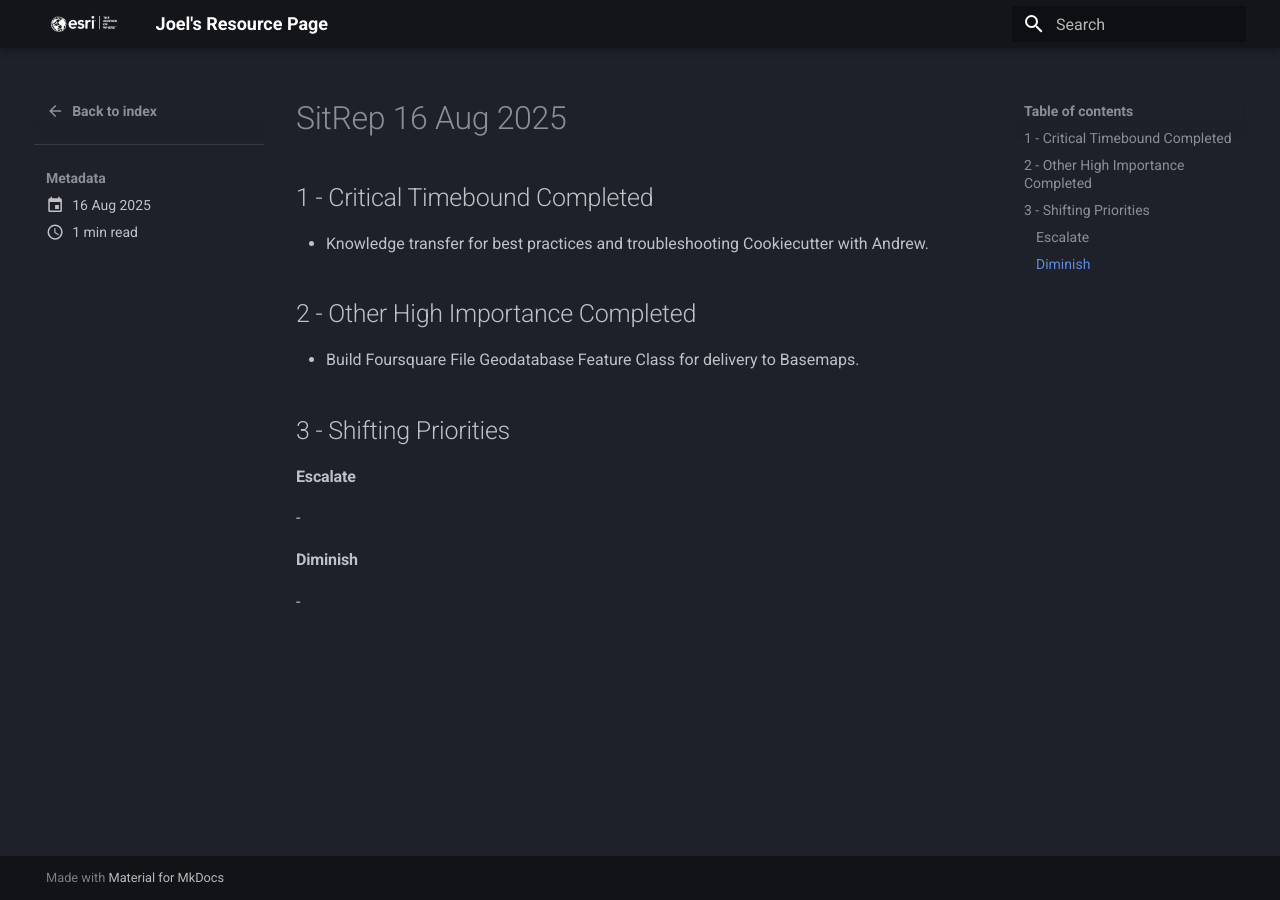
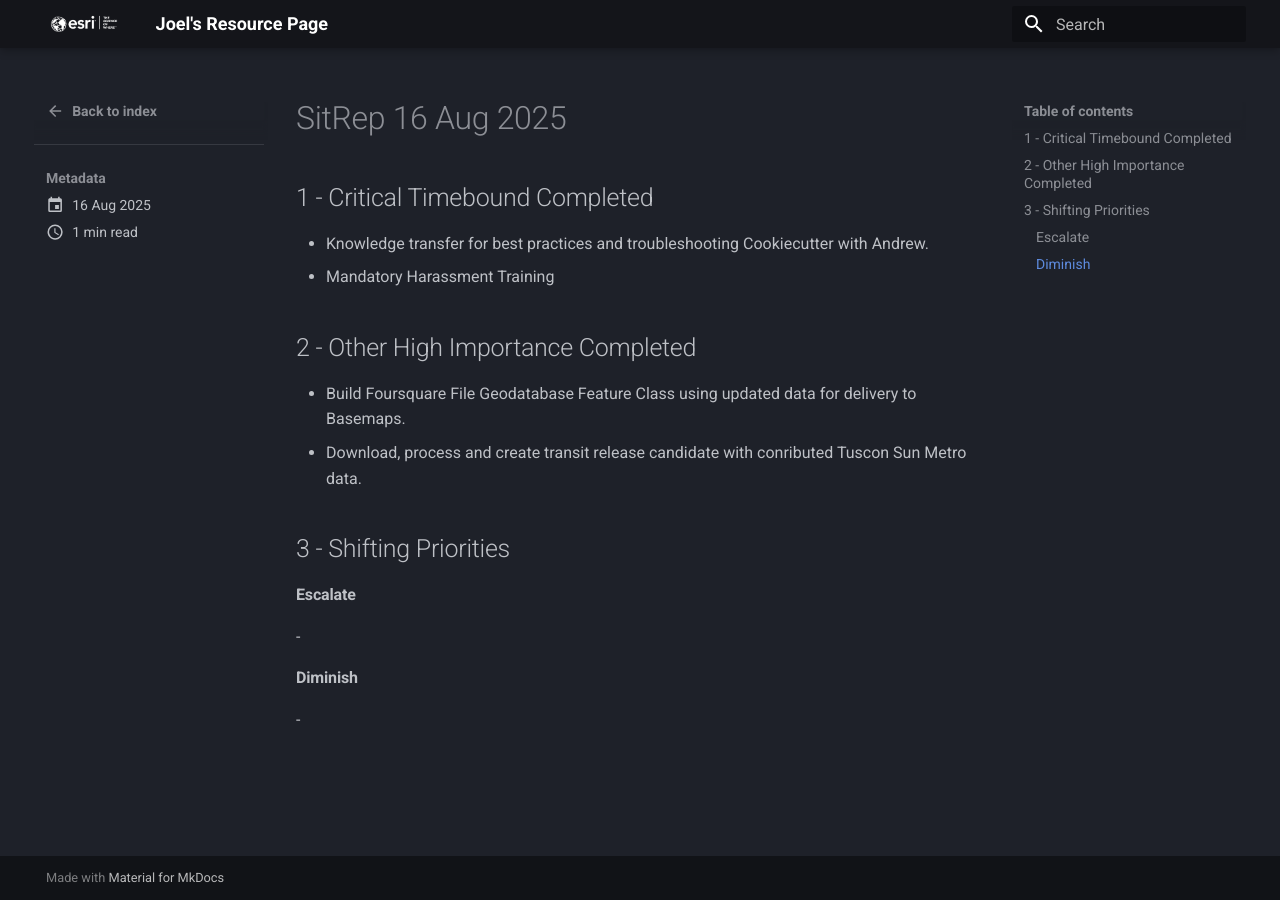
Before and after one commit to knu2xs/esri-resource-page, an MkDocs documentation site: the page built from docs/sitreps/posts/sitrep_20240816.md, in a window 1280 px wide. Built offline with MkDocs 1.6.1 and Material for MkDocs 9.7.7, drawn with Linux system fonts in a browser that asks for light colours.

Commit message:
update sitreps

```diff
--- a/docs/sitreps/posts/sitrep_20240816.md
+++ b/docs/sitreps/posts/sitrep_20240816.md
@@ -7,10 +7,12 @@ date: 2025-08-16
 ## 1 - Critical Timebound Completed
 
 - Knowledge transfer for best practices and troubleshooting Cookiecutter with Andrew.
+- Mandatory Harassment Training
 
 ## 2 - Other High Importance Completed
 
-- Build Foursquare File Geodatabase Feature Class for delivery to Basemaps.
+- Build Foursquare File Geodatabase Feature Class using updated data for delivery to Basemaps.
+- Download, process and create transit release candidate with conributed Tuscon Sun Metro data.
 
 ## 3 - Shifting Priorities
 
```
Also changed, not shown: docs/sitreps/posts/sitrep_20240809.md (+0 -1 lines).
